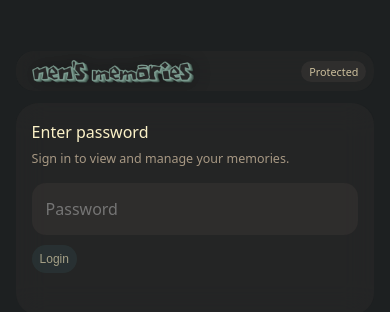
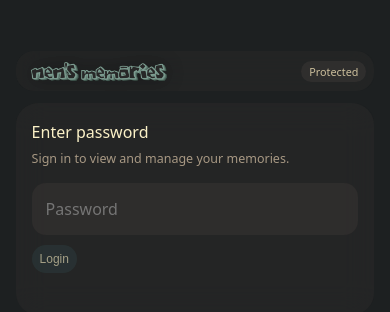
Before and after one commit to no-one-saw/memories, a Next.js app: page /login in a window 390 px wide. Shown: the part 246-558 px from the top of the page. Built offline with nearby package versions, Linux system fonts and the light colour scheme.

Commit message:
size fix

```diff
--- a/app/globals.css
+++ b/app/globals.css
@@ -234,7 +234,7 @@ body.pageFadeIn{animation: pageFadeIn 360ms ease-out both}
 .loginShell{height:100svh; display:grid; place-items:center; padding: 18px 0; box-sizing: border-box; overflow: hidden; opacity: 1}
 .loginShell.leaving{animation: pageFadeOut 420ms ease-in both; pointer-events: none}
 .loginInner{width:min(420px,92vw)}
-.loginShell .navLogo{width: 196px}
+.loginShell .navLogo{width: 168px}
 .loginShell .navbar{box-shadow: none}
 .loginCard{
   margin-top: 12px;
@@ -709,7 +709,7 @@ body.pageFadeIn{animation: pageFadeIn 360ms ease-out both}
   .navbar::-webkit-scrollbar{display:none}
 
   .navLogo{width: 150px; height: 24px}
-  .loginShell .navLogo{width: 178px}
+  .loginShell .navLogo{width: 150px}
 
   .navLeft,
   .navRight{
```
